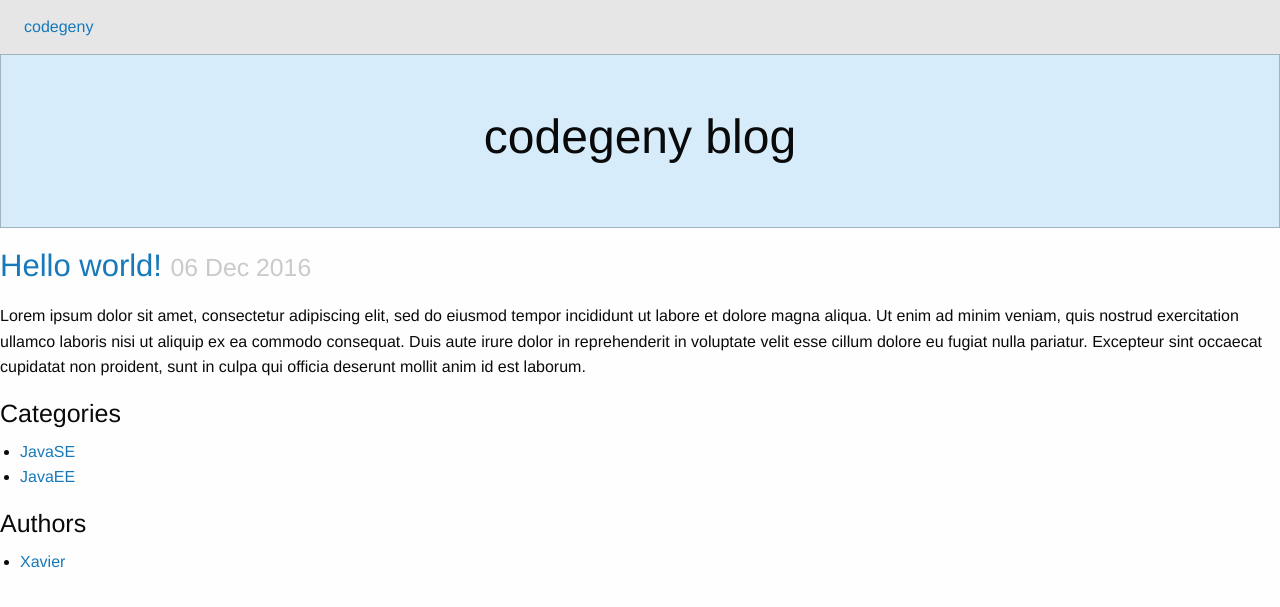
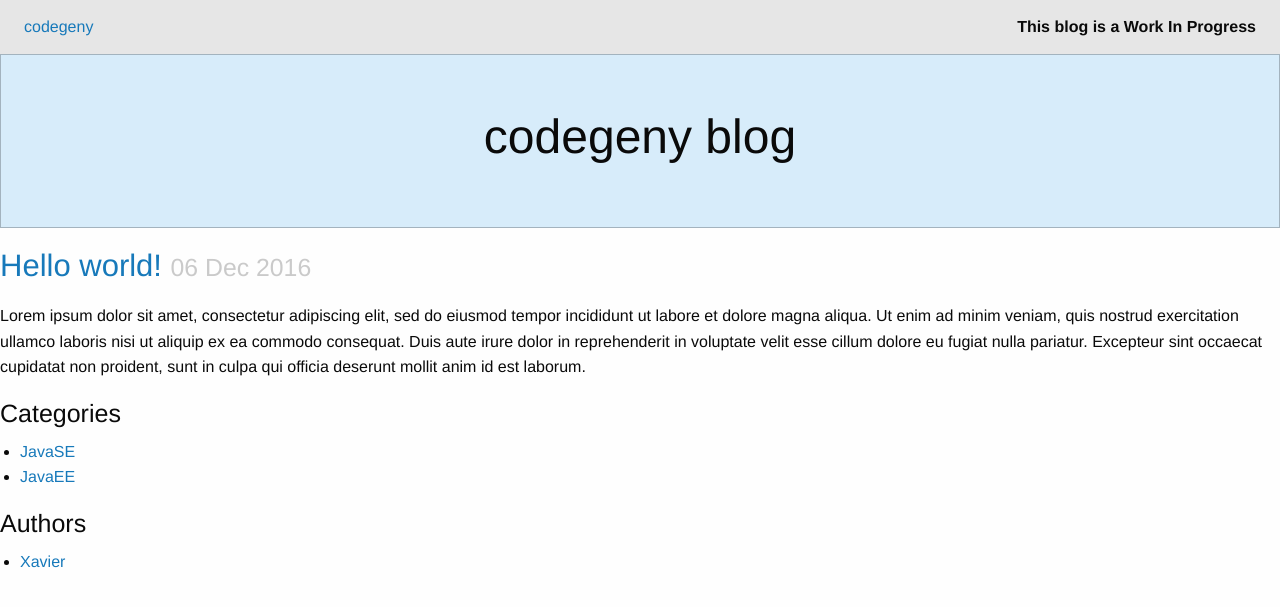
Before and after one commit to codegeny/codegeny.github.io, a Jekyll site: the page built from index.html, in a window 1280 px wide. Shown: the top 607 px of the page. Built offline with Jekyll 4.4.1, drawn with Linux system fonts in a browser that asks for light colours; nearby versions of some CDN libraries.

Commit message:
Added some disclaimer about the WIP nature of this blog

```diff
--- a/_layouts/default.html
+++ b/_layouts/default.html
@@ -12,6 +12,11 @@
 			<div class="top-bar-left">
 				<ul class="menu">
 					<li><a href="/">codegeny</a></li>
+				</ul>
+			</div>
+			<div class="top-bar-right">
+				<ul class="menu">
+					<li class="menu-text">This blog is a Work In Progress</li>
 				</ul>
 			</div>
 		</div>
```
